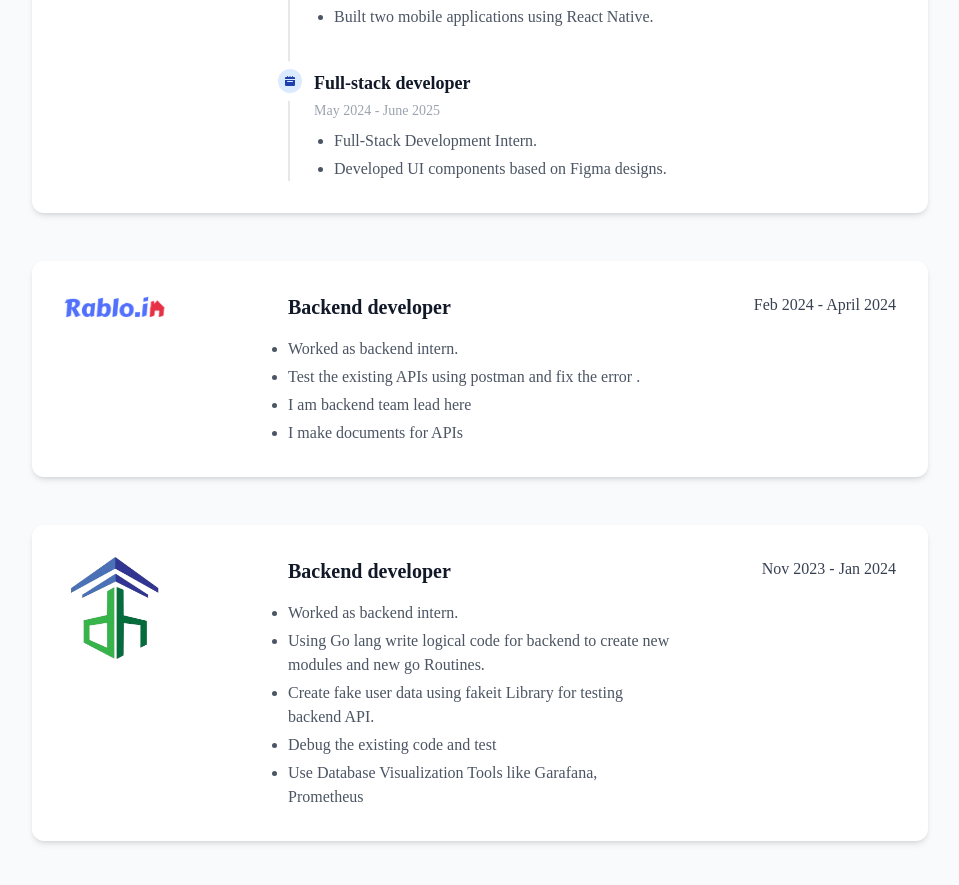
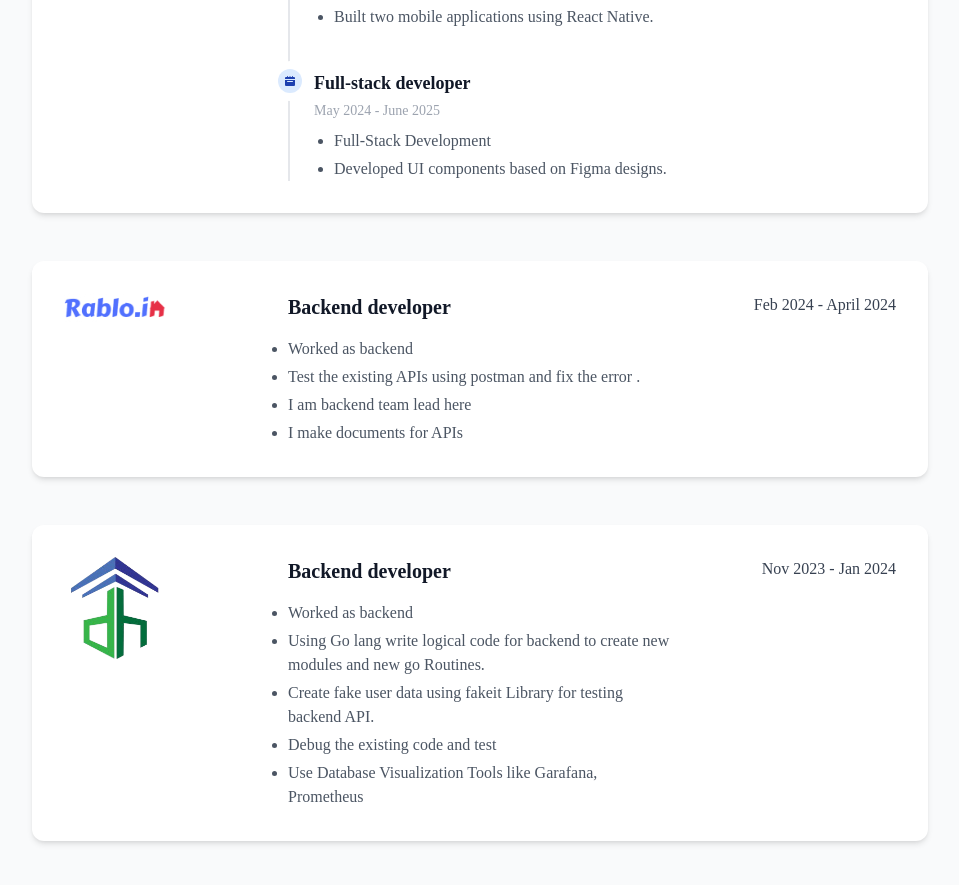
Before and after one commit to ShubhamP528/Portfolio, a React (Create React App) app: page / in a window 1280 px wide. Shown: the part 2343-3228 px from the top of the page, without its empty margins (160-1119 px from the left). Built offline with nearby package versions, Linux system fonts and the light colour scheme.

Commit message:
intern removed

```diff
--- a/src/components/Experience.js
+++ b/src/components/Experience.js
@@ -87,7 +87,7 @@ const Experience = () => {
                 </time>
                 <ul className="flex list-disc flex-col gap-2 md:gap-1 pl-5">
                   <li className="text-base text-normal">
-                    Full-Stack Development Intern.
+                    Full-Stack Development
                   </li>
                   <li className="text-base text-normal">
                     Developed UI components based on Figma designs.
@@ -121,9 +121,7 @@ const Experience = () => {
               Backend developer
             </p>
             <ul className="flex list-disc flex-col gap-2 md:gap-1">
-              <li className="text-normal text-base">
-                Worked as backend intern.
-              </li>
+              <li className="text-normal text-base">Worked as backend</li>
               <li className="text-normal text-base">
                 Test the existing APIs using postman and fix the error .
               </li>
@@ -160,9 +158,7 @@ const Experience = () => {
               Backend developer
             </p>
             <ul className="flex list-disc flex-col gap-2 md:gap-1">
-              <li className="text-normal text-base">
-                Worked as backend intern.
-              </li>
+              <li className="text-normal text-base">Worked as backend</li>
               <li className="text-normal text-base">
                 Using Go lang write logical code for backend to create new
                 modules and new go Routines.
```
